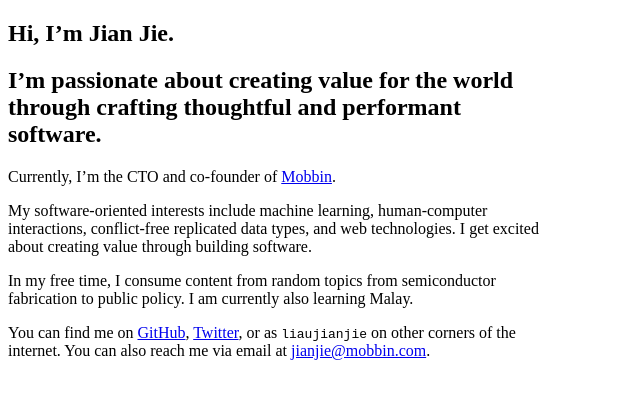
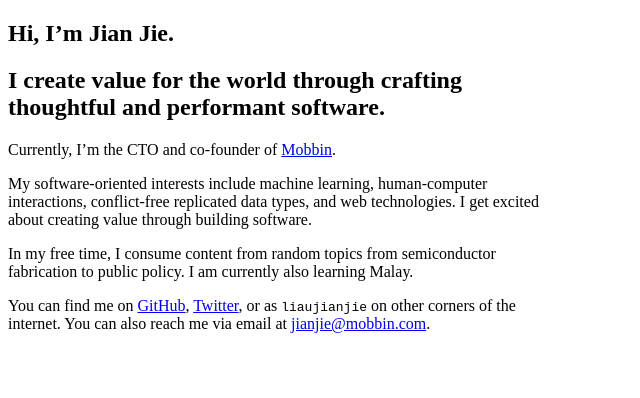
Before and after one commit to liaujianjie/liaujianjie.com, a Next.js app: page / in a window 1280 px wide. Shown: the top 398 px of the page, without its empty margins (0-640 px from the left). Built offline with nearby package versions, Linux system fonts and the light colour scheme.

Commit message:
Make copy less weird

```diff
--- a/pages/index.tsx
+++ b/pages/index.tsx
@@ -8,7 +8,7 @@ export default function HomePage() {
         <title>Liau Jian Jie</title>
         <meta
           name="description"
-          content="I’m passionate about creating value for the world through crafting thoughtful and performant software."
+          content="I create value for the world through crafting thoughtful and performant software."
         />
         <link rel="icon" href="/favicon.ico" />
       </Head>
@@ -18,8 +18,7 @@ export default function HomePage() {
           <h1 className="font-black text-4xl mb-6">Hi, I’m Jian Jie.</h1>
 
           <h2 className="font-semibold text-2xl">
-            I’m passionate about creating value for the world through crafting thoughtful and
-            performant software.
+            I create value for the world through crafting thoughtful and performant software.
           </h2>
         </section>
 
```
